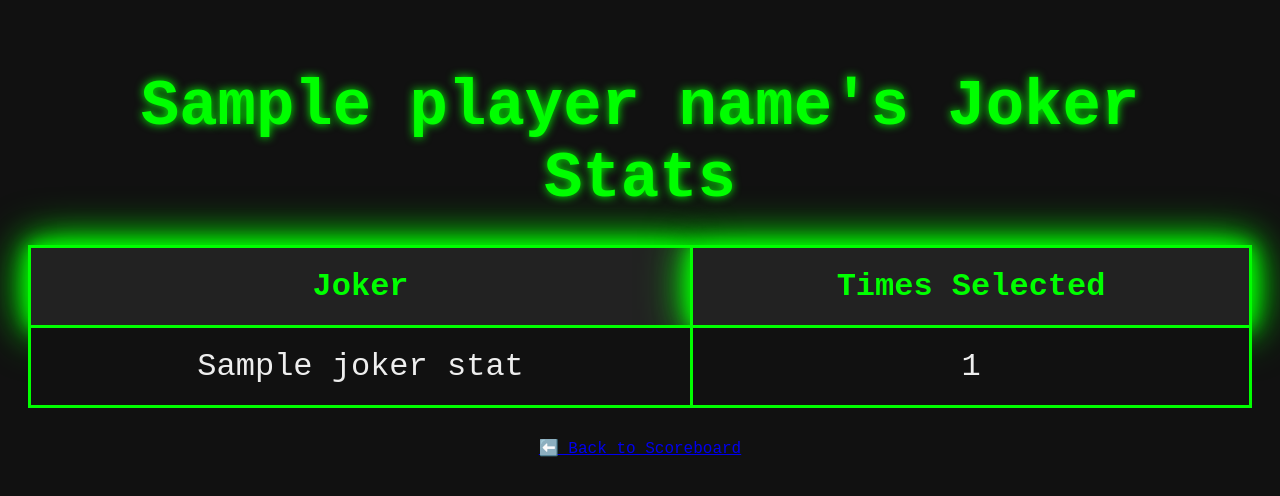
After one commit to d870839/balatro, a Flask app: template templates/player_stats.html in a window 1280 px wide. The commit adds this page. Shown: the top 496 px of the page. Run offline with Flask 3, Linux system fonts and the light colour scheme; the template is opened without the code that fills it: most values are stand-ins (such as "Sample title", 1, 10 or a date in 2020).

Commit message:
massive updates to adding joker selection

```diff
--- a/app.py
+++ b/app.py
@@ -5,6 +5,21 @@ import os
 app = Flask(__name__)
 DB_PATH = 'scoreboard.db'
 app.secret_key = "my-key"
+
+jokers_by_rarity = {
+    "Common": [
+        "Four Fingers", "Thumb", "Eight Ball", "Odd Todd", "Even Steven"
+    ],
+    "Uncommon": [
+        "Blueprint", "Hiker", "The Arm", "Hack", "The Soul"
+    ],
+    "Rare": [
+        "Brainstorm", "Egg", "Seance", "Erosion", "Misprint"
+    ],
+    "Legendary": [
+        "Joker", "The Ankh", "Midas Mask", "Astronomer", "The Immortal"
+    ]
+}
 
 @app.route('/login', methods=['GET', 'POST'])
 def login():
@@ -32,6 +47,11 @@ def get_scores():
     scores = c.fetchall()
     conn.close()
     return scores
+
+@app.route('/choose_joker/<player_name>', methods=['GET'])
+def choose_joker(player_name):
+    return render_template('choose_joker.html', player_name=player_name, jokers_by_rarity=jokers_by_rarity)
+
 
 @app.route('/', methods=['GET'])
 def index():
--- a/static/style.css
+++ b/static/style.css
@@ -154,3 +154,17 @@ button:hover {
 .login-btn:hover {
     background-color: #138496;
 }
+
+.player-link {
+    color: #0f0;
+    text-decoration: none;
+    font-weight: bold;
+}
+
+.player-link:hover {
+    text-decoration: underline;
+}
+
+.back-link {
+    margin-top: 30px;
+}
--- /dev/null
+++ b/templates/player_stats.html
@@ -0,0 +1,36 @@
+<!DOCTYPE html>
+<html lang="en">
+<head>
+    <meta charset="UTF-8">
+    <title>{{ player_name }}'s Joker Stats</title>
+    <link rel="stylesheet" href="{{ url_for('static', filename='style.css') }}">
+</head>
+<body>
+    <h1>{{ player_name }}'s Joker Stats</h1>
+
+    {% if joker_stats %}
+        <table>
+            <thead>
+                <tr>
+                    <th>Joker</th>
+                    <th>Times Selected</th>
+                </tr>
+            </thead>
+            <tbody>
+                {% for joker_name, count in joker_stats %}
+                <tr>
+                    <td>{{ joker_name }}</td>
+                    <td>{{ count }}</td>
+                </tr>
+                {% endfor %}
+            </tbody>
+        </table>
+    {% else %}
+        <p>No Jokers selected yet!</p>
+    {% endif %}
+
+    <div class="back-link">
+        <a href="/">⬅️ Back to Scoreboard</a>
+    </div>
+</body>
+</html>
```
Also changed, not shown: init_db.py (+13 -0 lines), templates/index.html (+4 -4 lines), templates/choose_joker.html (added).
